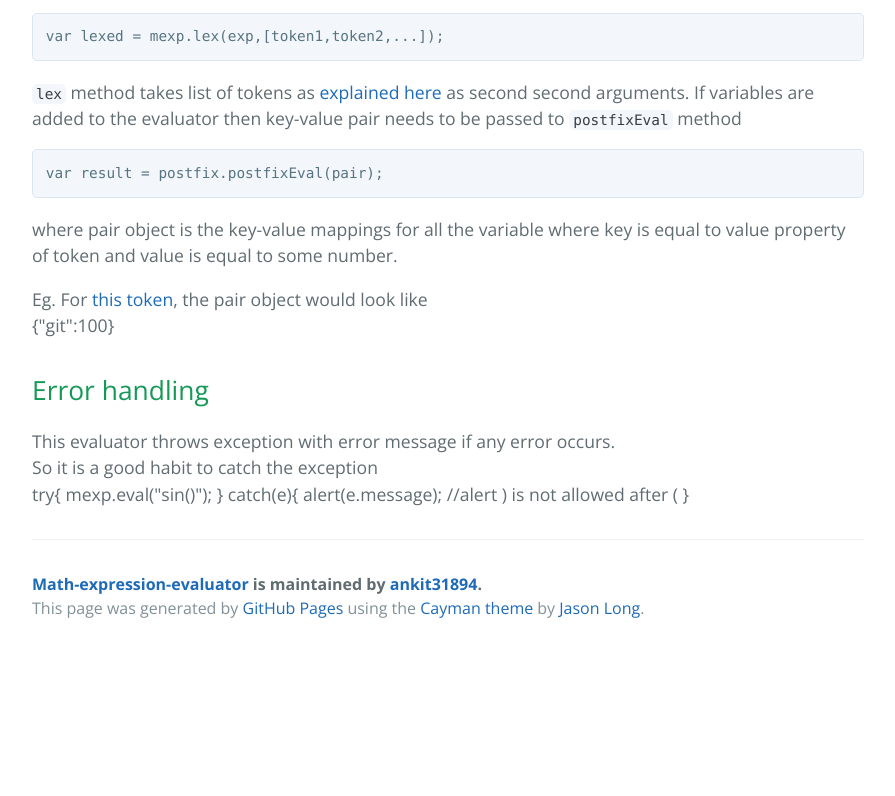
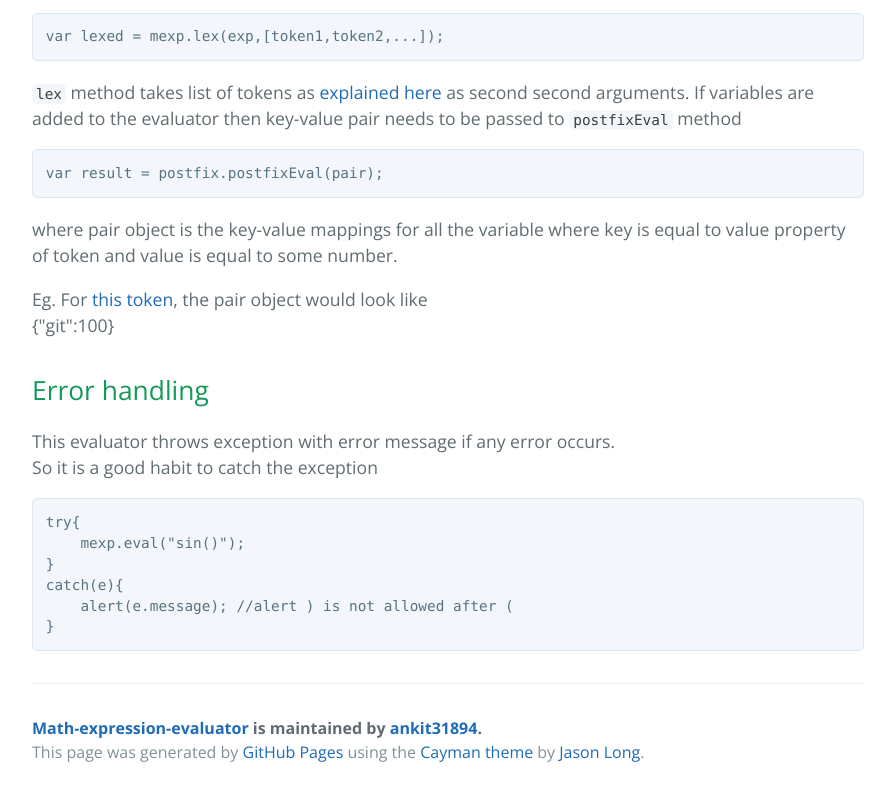
Before and after one commit to bugwheels94/math-expression-evaluator, a plain HTML site: page index.html in a window 1280 px wide. Shown: the part 7649-8445 px from the top of the page, without its empty margins (192-1087 px from the left). Before the commit the page ends 8301 px from the top, so only its background shows below. Drawn offline with nearby package versions, Linux system fonts and the light colour scheme.

```diff
--- a/index.html
+++ b/index.html
@@ -388,13 +388,15 @@
 <a id="error-handling" class="anchor" href="#error-handling" aria-hidden="true"><span class="octicon octicon-link"></span></a>Error handling</h2>
 
 <p>This evaluator throws exception with error message if any error occurs.<br>
-So it is a good habit to catch the exception<br>
-    try{
-        mexp.eval("sin()");
-    }
-    catch(e){
-        alert(e.message); //alert ) is not allowed after (
-    }</p>
+So it is a good habit to catch the exception  </p>
+
+<pre><code>try{
+    mexp.eval("sin()");
+}
+catch(e){
+    alert(e.message); //alert ) is not allowed after (
+}
+</code></pre>
 
       <footer class="site-footer">
         <span class="site-footer-owner"><a href="https://github.com/ankit31894/math-expression-evaluator">Math-expression-evaluator</a> is maintained by <a href="https://github.com/ankit31894">ankit31894</a>.</span>
```
Also changed, not shown: params.json (+1 -1 lines).
